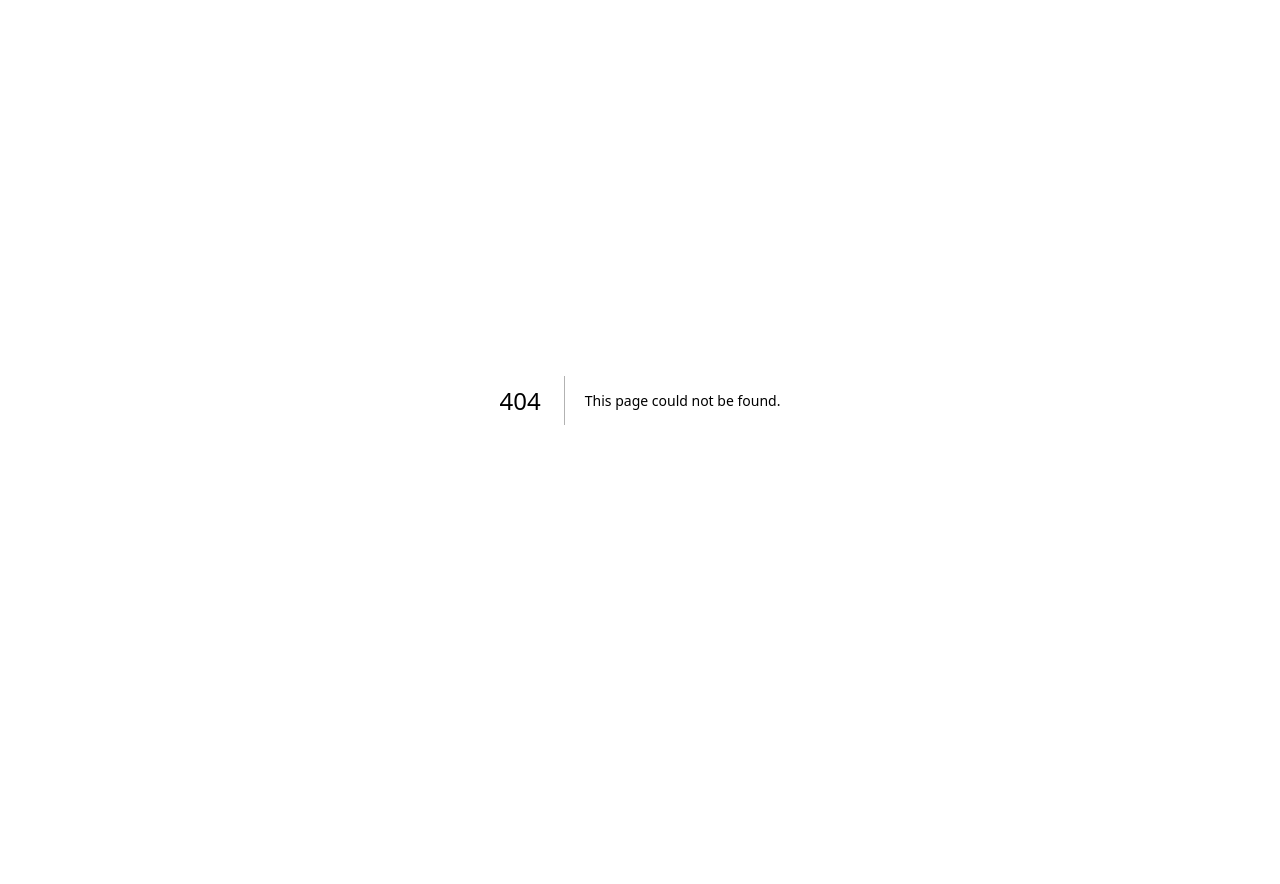
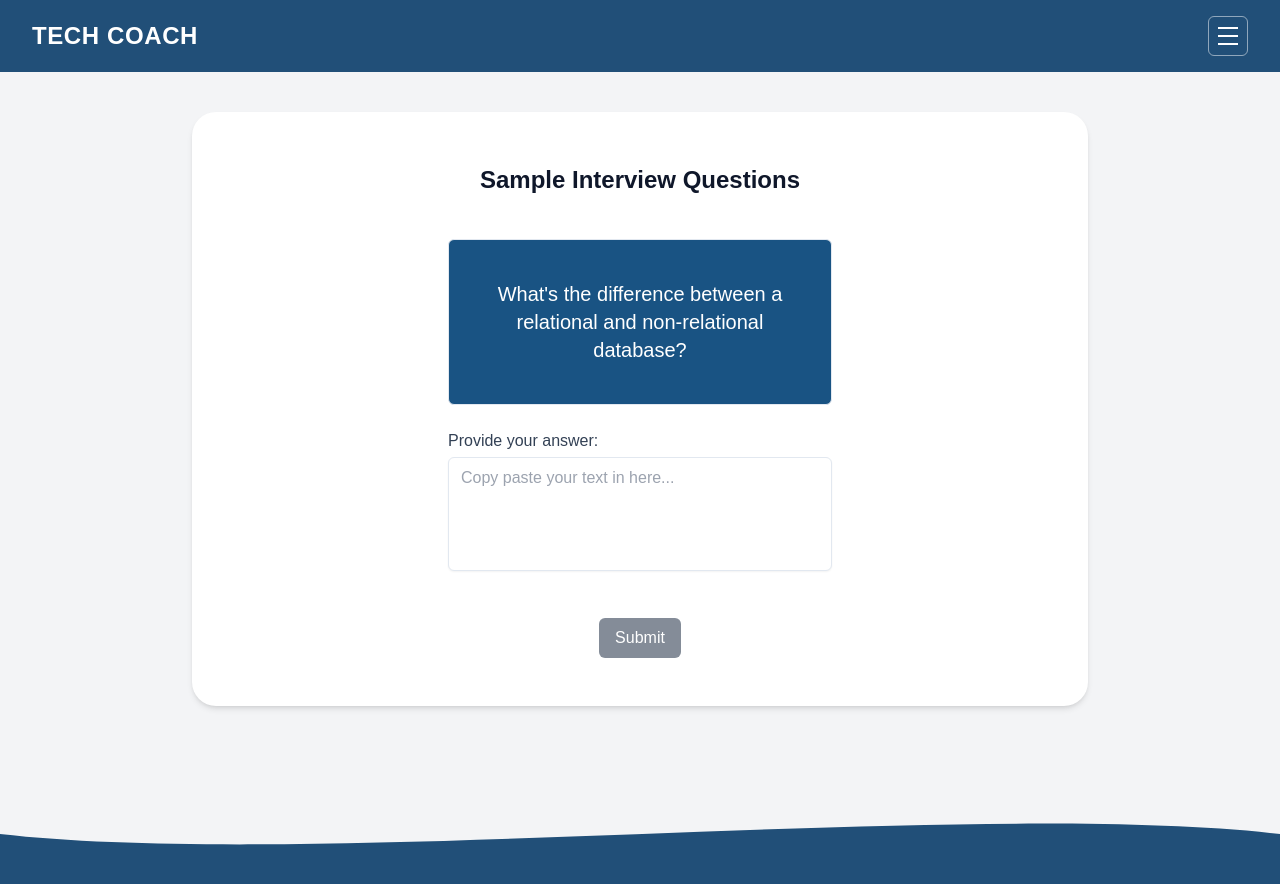
Before and after one commit to viktoriabjorklund/ai-interview-coach, a Next.js app: page /questionpage in a window 1280 px wide. Before the commit this address had no page. Shown: the top 884 px of the page. Before the commit the page ends 800 px from the top, so only its background shows below. Built offline with nearby package versions, Linux system fonts and the light colour scheme; a web font is replaced by a local one.

Commit message:
initial changes

```diff
--- /dev/null
+++ b/app/questionpage/page.tsx
@@ -0,0 +1,27 @@
+import React from "react";
+import JobDescriptionForm from "../../components/JobDescriptionForm";
+import QuestionTemplate from "@/components/QuestionTemplate";
+import Header from "../../components/Header";
+import Footer from "../../components/Footer";
+
+export default function QuestionPage() {
+  return (
+    <div className="flex min-h-screen flex-col bg-[#f3f4f6]">
+      <Header />
+
+      {/* Main card */}
+      <main className="flex flex-1 items-center justify-center px-4 py-10">
+        <div className="mx-auto w-full max-w-4xl rounded-3xl bg-white px-10 py-12 shadow-md">
+          <h1 className="text-center text-2xl font-semibold leading-relaxed text-slate-900">
+            Sample Interview Questions
+          </h1>
+          <div className="mx-auto mt-8 max-w-sm">
+            <QuestionTemplate />
+          </div>
+        </div>
+      </main>
+
+      <Footer />
+    </div>
+  );
+}
--- /dev/null
+++ b/components/QuestionTemplate.tsx
@@ -0,0 +1,94 @@
+"use client";
+
+import React, { useState } from "react";
+
+function QuestionTemplate() {
+  const question =
+    "What's the difference between a relational and non-relational database?";
+
+  const [answer, setAnswer] = useState("");
+  const [submitted, setSubmitted] = useState(false);
+
+  // Mockat modelsvar
+  const mockModelAnswer =
+    "A relational database organizes data into tables with rows and columns and uses SQL and relations between tables. " +
+    "A non-relational (NoSQL) database är mer flexibel, t.ex. dokument-, nyckel-värde- eller grafdatabaser, och passar ofta bättre för horisontell skalning och ostrukturerad data.";
+
+  function handleSubmit(e: React.FormEvent) {
+    e.preventDefault();
+    if (!answer.trim()) return; // enkel guard
+    setSubmitted(true);
+  }
+
+  return (
+    <div className="mt-10 space-y-6">
+      {/* Frågekortet visas i båda lägena */}
+
+      {/* OM EJ SUBMITTAD: visa formuläret */}
+      {!submitted && (
+
+        <form className="space-y-6" onSubmit={handleSubmit}>
+            <div className="rounded-md border border-slate-200 bg-[#195383] px-8 py-10">
+                <p className="text-center text-xl font-medium text-white">
+                {question}
+                </p>
+            </div>
+
+          <div className="space-y-1 text-base">
+            <label className="block font-medium text-slate-700">
+              Provide your answer:
+            </label>
+            <textarea
+              rows={4}
+              placeholder="Copy paste your text in here..."
+              className="w-full resize-none rounded-md border border-slate-200 px-3 py-2 text-base shadow-sm focus:border-brandBlue focus:outline-none focus:ring-1 focus:ring-brandBlue"
+              value={answer}
+              onChange={(e) => setAnswer(e.target.value)}
+            />
+          </div>
+
+          <div className="pt-4 text-center">
+            <div className="flex justify-center gap-3">
+              <button
+                type="submit"
+                className="rounded-md bg-slate-700 px-4 py-2 text-base font-medium text-white hover:bg-slate-900 disabled:opacity-60"
+                disabled={!answer.trim()}
+              >
+                Submit
+              </button>
+            </div>
+          </div>
+        </form>
+      )}
+
+      {/* OM SUBMITTAD: visa användarens svar + modelsvar */}
+      {submitted && (
+        <div className="space-y-4">
+          <p className="text-slate-600">Q: {question}</p>
+          {/* Användarens svar */}
+          <div className="rounded-md bg-slate-100 px-4 py-4">
+            <p className="text-base font-semibold text-slate-600 mb-2">
+              Your answer
+            </p>
+            <p className="text-base text-slate-800 whitespace-pre-wrap">
+              {answer}
+            </p>
+          </div>
+
+          {/* Modellens svar */}
+          <div className="rounded-md bg-[#195383] px-4 py-4">
+            <p className="text-base font-semibold text-slate-100 mb-2">
+
+              Model answer (mock)
+            </p>
+            <p className="text-base text-white whitespace-pre-wrap">
+              {mockModelAnswer}
+            </p>
+          </div>
+        </div>
+      )}
+    </div>
+  );
+}
+
+export default QuestionTemplate;
```
